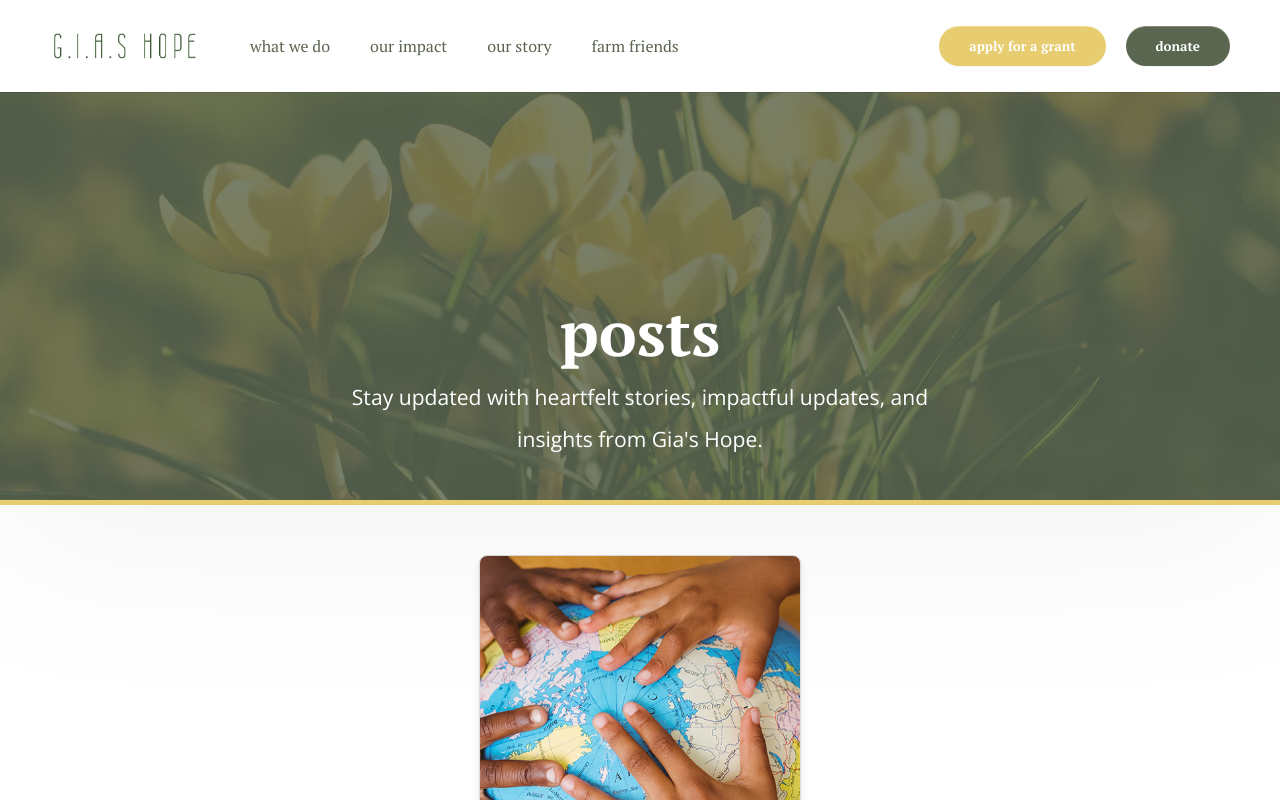
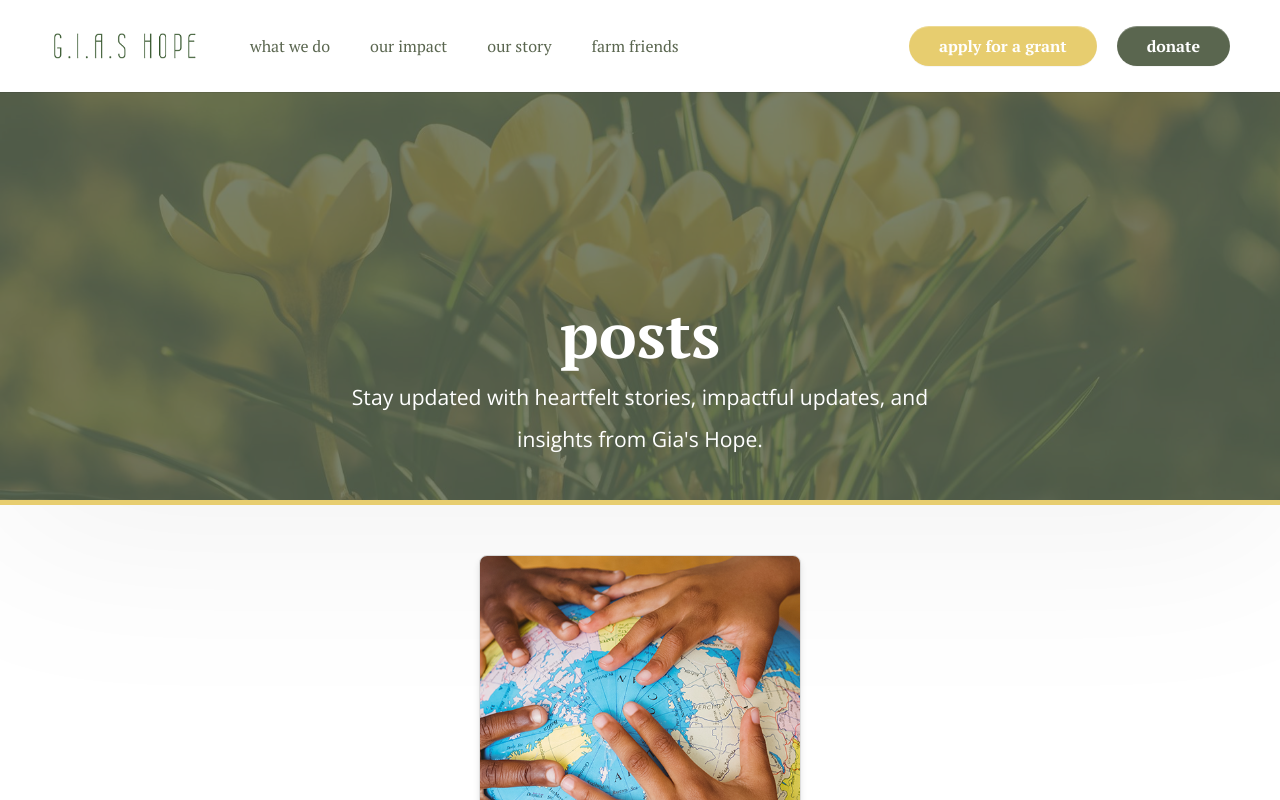
Before and after one commit to ethancanne/gias-hope-2, a Next.js app: page /posts in a window 1280 px wide. Shown: the top 800 px of the page. Built offline with nearby package versions, Linux system fonts and the light colour scheme.

Commit message:
Updated Sizing of layout

```diff
--- a/src/components/button/button.module.scss
+++ b/src/components/button/button.module.scss
@@ -10,6 +10,8 @@
   border-radius: 100px;
   cursor: pointer;
   border: none;
+  font-size: 16px;
+  width: fit-content;
 
   text-transform: lowercase;
 
--- a/src/layout/navbar/navbar.module.scss
+++ b/src/layout/navbar/navbar.module.scss
@@ -167,6 +167,7 @@
             .link {
               width: fit-content;
               border: none;
+              padding: 10px;
 
               //height: 50px;
             }
--- a/src/layout/sub-page-intro/intro.module.scss
+++ b/src/layout/sub-page-intro/intro.module.scss
@@ -56,8 +56,6 @@
         justify-content: flex-end;
         // margin-bottom: 130px;
 
-        line-height: 2;
-
         font-size: clamp($fz-sm, calc($fz-xs + 0.4vw), $fz-md);
 
         .text {
@@ -72,7 +70,6 @@
             font-size: $fz-xxl;
             margin: 0;
             padding: 0;
-            margin-bottom: -20px;
             color: white;
 
             text-align: center;
@@ -86,6 +83,8 @@
           .subText {
             padding: 0;
             margin: 0;
+            line-height: 2;
+
             color: white;
             font-family: var(--font-sans);
             font-weight: 400;
```
